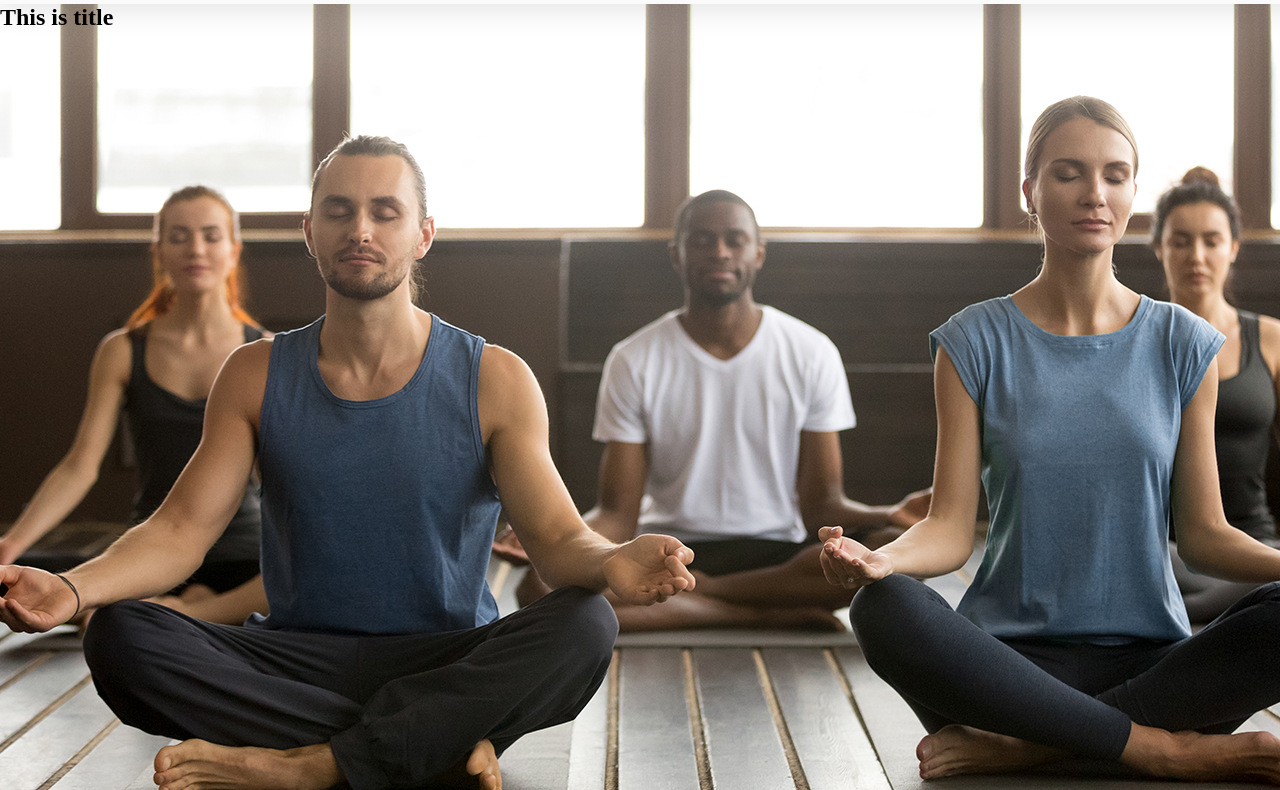
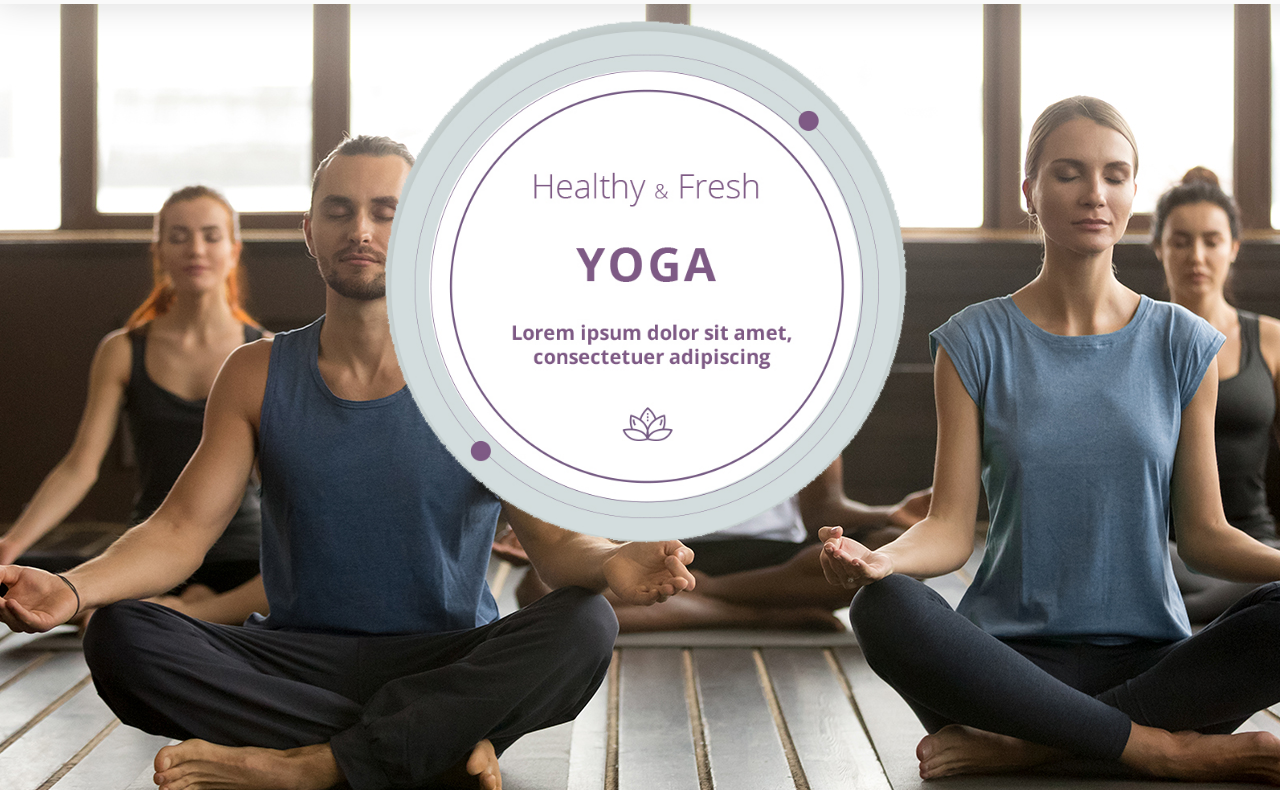
Before and after one commit to farhanrazzaq565/yoga, a plain HTML site: page index.html in a window 1280 px wide. Shown: the part 115-905 px from the top of the page. Drawn offline with Linux system fonts and the light colour scheme.

Commit message:
Intro banner image + HTML + CSS structure updated

```diff
--- a/css/style.css
+++ b/css/style.css
@@ -43,6 +43,14 @@
     height: 100vh;
 }
 
+.text-center {
+    text-align: center;
+}
+
+.img-fluid {
+    max-width: 45%;
+}
+
 .py-5 {
     padding: 5rem 0;
 }
--- a/index.html
+++ b/index.html
@@ -50,8 +50,8 @@
           </header>
 
           <section class="section-intro bg-intro-banner" style="background-image: url('imgs/img-intro-banner.jpg');">
-            <div class="container">
-              <h1>This is title</h1>
+            <div class="container text-center">
+              <img src="imgs/mid-shape.png" alt="mid-shape" class="img-fluid">
             </div>
           </section>
 
```
Also changed, not shown: imgs/mid-shape.jpg (added), imgs/mid-shape.png (added).
